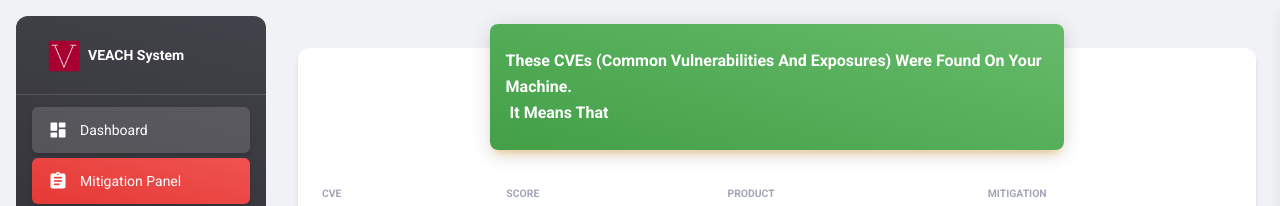
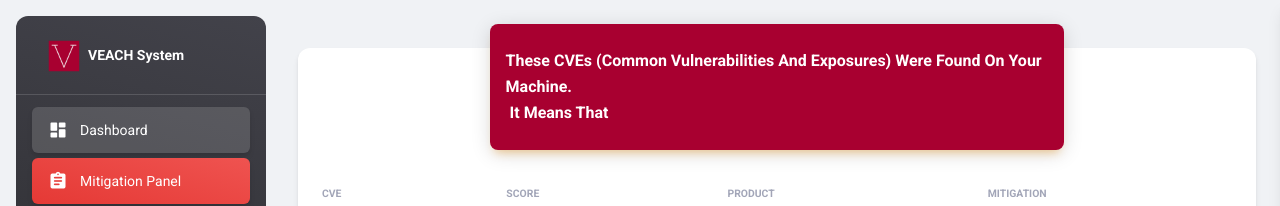
Before and after one commit to omeround3/veach, a Vue app in the folder veach_front/: page /tables/dashboard in a window 1280 px wide. Shown: the top 206 px of the page. Built offline with nearby package versions, Linux system fonts and the light colour scheme; no server answers; sample sign-in values are in the browser's storage.

Commit message:
Changed color to red

```diff
--- a/veach_front/src/views/Tables.vue
+++ b/veach_front/src/views/Tables.vue
@@ -4,7 +4,7 @@
       <div class="col-12">
         <div class="card my-4">
           <div class="card-header p-0 position-relative mt-n4 mx-3 z-index-2 mx-auto" style="width: 60%;">
-            <div class="bg-gradient-success shadow-warning border-radius-lg pt-4 pb-3">
+            <div class="bg-veach-red shadow-warning border-radius-lg pt-4 pb-3">
               <h6 class="text-white text-capitalize ps-3" style="white-space: pre-wrap;">These CVEs (Common
                 Vulnerabilities and Exposures) Were Found On Your Machine.<br />
                 It means That {{ category.tag }}</h6>
```
